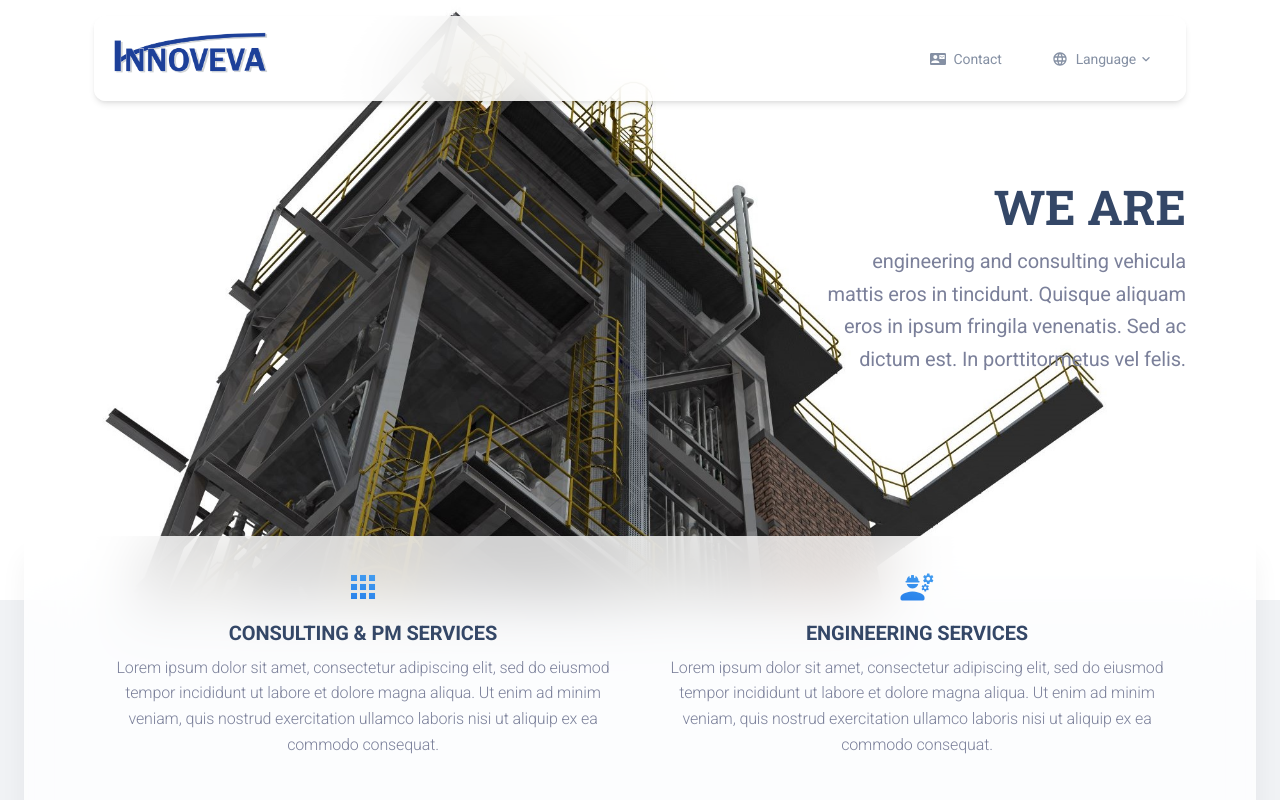
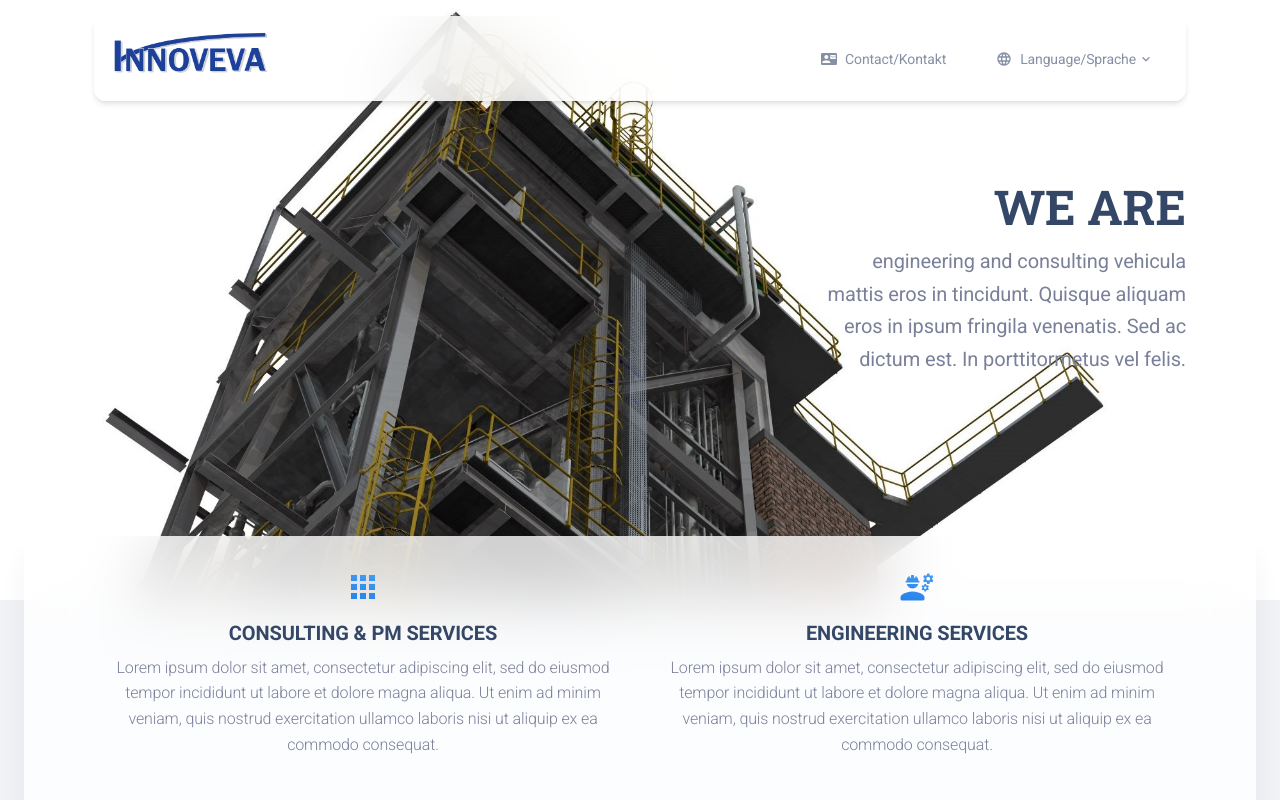
Before and after one commit to gseketa/InnoWeb2, a React (Create React App) app: page /presentation in a window 1280 px wide. Shown: the top 800 px of the page. Built offline with nearby package versions, Linux system fonts and the light colour scheme.

Commit message:
languages complete

```diff
--- a/src/routes.js
+++ b/src/routes.js
@@ -57,13 +57,13 @@ const routes = [
   //   scrollToId: "referencesContainer"
   // },
   {
-    name: "contact",
+    name: "contact/Kontakt",
     icon: <ContactMailIcon />,
     scrollToId: "contactContainer",
     type: "scroll"
   },
   {
-    name: "Language",
+    name: "Language/Sprache",
     icon: <LanguageIcon />,
     collapse: [
       {
@@ -74,10 +74,10 @@ const routes = [
         name:"deutsch",
         type:"language"
       },
-      {
-        name:"hrvatski",
-        type:"language"
-      }
+      // {
+      //   name:"hrvatski",
+      //   type:"language"
+      // }
       ]
   },
 ];
```
